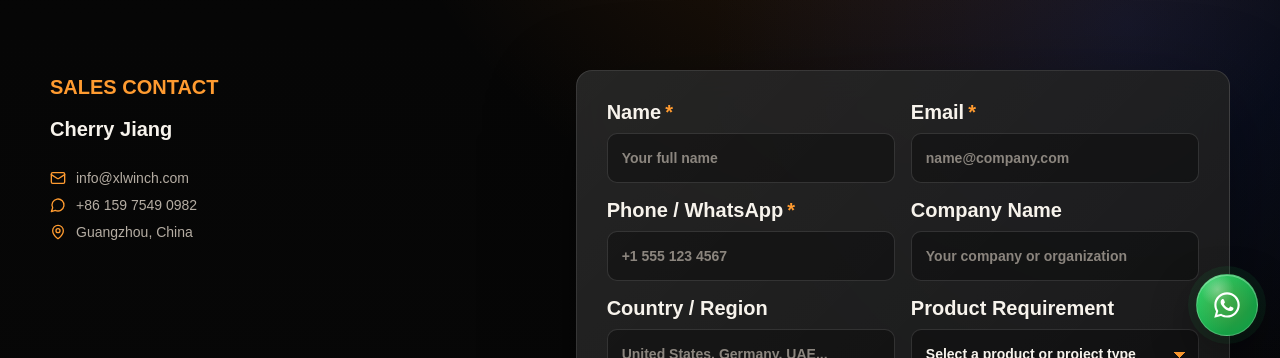
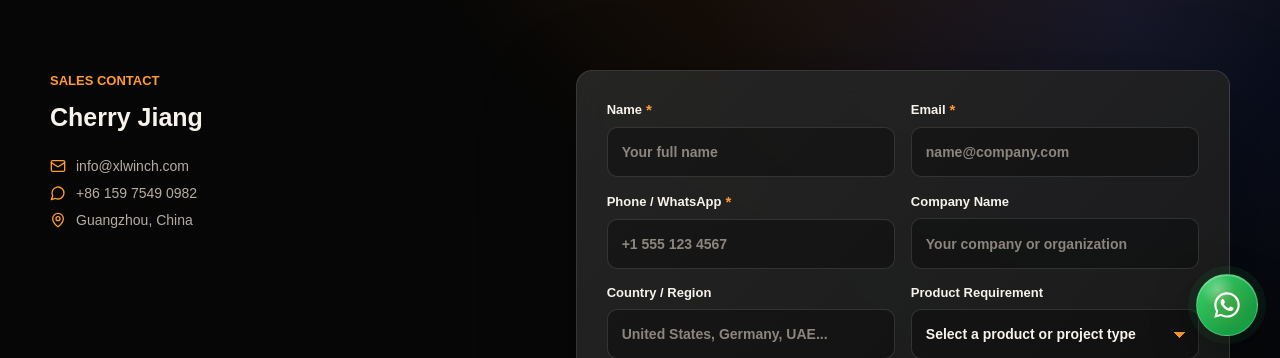
Before and after one commit to a356236132-gif/xlwinch-web1, a Next.js app: page /en/contact in a window 1280 px wide. Shown: the part 442-800 px from the top of the page. Built offline with nearby package versions, Linux system fonts and the light colour scheme; no server answers.

Commit message:
Revert "Set product page bold text to 20px"
This reverts commit 8f9c6ff82ac03225ee907a2076c31e5290e8a367.

```diff
--- a/app/globals.css
+++ b/app/globals.css
@@ -1625,7 +1625,6 @@ section {
 }
 
 .product-kicker,
-.product-summary .product-kicker,
 .product-section-title p,
 .product-inquiry > div > p:first-child {
   margin: 0 0 12px;
@@ -1640,9 +1639,9 @@ section {
 .product-inquiry h2 {
   margin: 0;
   color: var(--text);
-  font-size: 20px;
-  font-weight: 900;
-  line-height: 1.25;
+  font-size: clamp(32px, 4.2vw, 58px);
+  font-weight: 900;
+  line-height: 1.02;
 }
 
 .sales-contact-card h2 {
@@ -1868,30 +1867,6 @@ section {
   border-top: 1px solid var(--line);
 }
 
-.product-kicker,
-.product-summary .product-kicker,
-.product-section-title p,
-.product-inquiry > div > p:first-child,
-.product-summary h1,
-.product-section-title h2,
-.product-inquiry h2,
-.product-badges span,
-.quick-contact span,
-.spec-table strong,
-.advantage-grid h3,
-.product-faq-list h3,
-.product-support-grid h3,
-.product-buyer-grid h3,
-.product-buyer-grid span,
-.related-list a,
-.product-actions .button,
-.product-inquiry .inquiry-email-link,
-.product-inquiry .inquiry-form-grid label,
-.product-inquiry .inquiry-form-grid label strong,
-.product-inquiry .inquiry-form-footer .button {
-  font-size: 20px;
-}
-
 .thank-you-hero {
   position: relative;
   isolation: isolate;
@@ -2132,11 +2107,6 @@ section {
   color: var(--accent-strong);
   font-size: 14px;
   font-weight: 900;
-}
-
-.product-listing-card h2,
-.product-listing-card a {
-  font-size: 20px;
 }
 
 .story-section,
@@ -3584,6 +3554,13 @@ section {
 
   .button {
     width: 100%;
+  }
+
+  .product-summary h1,
+  .product-section-title h2,
+  .product-inquiry h2 {
+    font-size: 16px;
+    line-height: 1.25;
   }
 
   .product-grid,
--- a/app/products/page.js
+++ b/app/products/page.js
@@ -40,7 +40,7 @@ export default async function ProductsPage() {
         <span>{page.description}</span>
       </section>
 
-      <section className="listing-grid product-listing-grid">
+      <section className="listing-grid">
         {productList.map((product, index) => {
           const content = localizedProductCopy.get(product.slug) || {
             title: product.title,
@@ -48,7 +48,7 @@ export default async function ProductsPage() {
           };
           const Icon = productIcons[index] || Lightbulb;
           return (
-            <article className="listing-card product-listing-card" key={content.title}>
+            <article className="listing-card" key={content.title}>
               <Image src={product.image} alt={content.title} width={900} height={650} />
               <div>
                 <Icon size={24} aria-hidden="true" />
```
